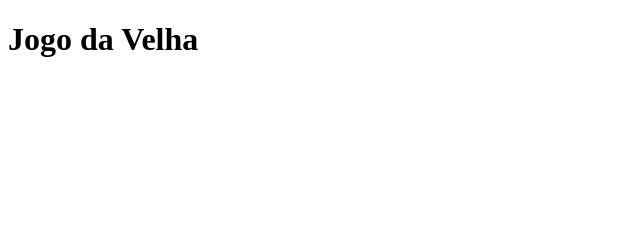
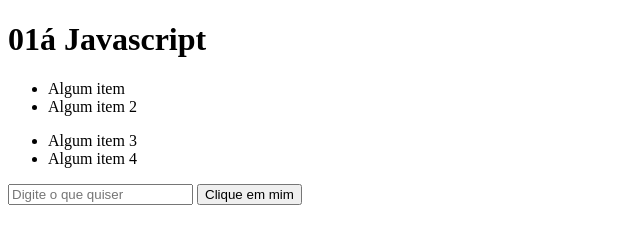
Before and after one commit to berglertecnologia/html5-css3-flexbox, a plain HTML site: page index2.html in a window 1280 px wide. Shown: the whole page, without its empty margins (0-640 px from the left). Drawn offline with Linux system fonts and the light colour scheme.

Commit message:
alterando atributos

```diff
--- a/assets/js/script.js
+++ b/assets/js/script.js
@@ -1,7 +1,16 @@
+
+function clicou() {
+const input = document.querySelector('input');
+console.log(input)
+
+}
+
+
+
 
 
 ///// exercicio 2 - contar de 1 a 100 com while
-
+/*
 let n = 1;
 
 while (n <= 100) {
--- a/index2.html
+++ b/index2.html
@@ -3,13 +3,34 @@
 <html>
 <head>
 <meta charset="UTF-8" />
-<title>Jogo da Velha</title>
+<title> Javascript </title>
 </head>
+
+
 <body>
+     <h1>01á Javascript</h1>
 
-        <h1>Jogo da Velha</h1>
-        <div class="board"></div>
+     <div id="teste">
+         <ul>
+               <li>Algum item</li>
+               <li>Algum item 2</li>
+         </ul>
 
+     </div id="teste2">
+           <ul>
+               <li>Algum item 3</li>
+               <li>Algum item 4</li>
+           </ul>
+     </div>
+   <input
+   type="text"
+    placeholder="Digite o que quiser"
+    class="input" />
+
+    <button class="botao" onclick="clicou()">Clique em mim</button>
+
+
+<script> src="script.js"</script>
 
 <script src="assets/js/script.js"></script>
 </body>
```
Also changed, not shown: assets/js/index2.html (+25 -1 lines).
